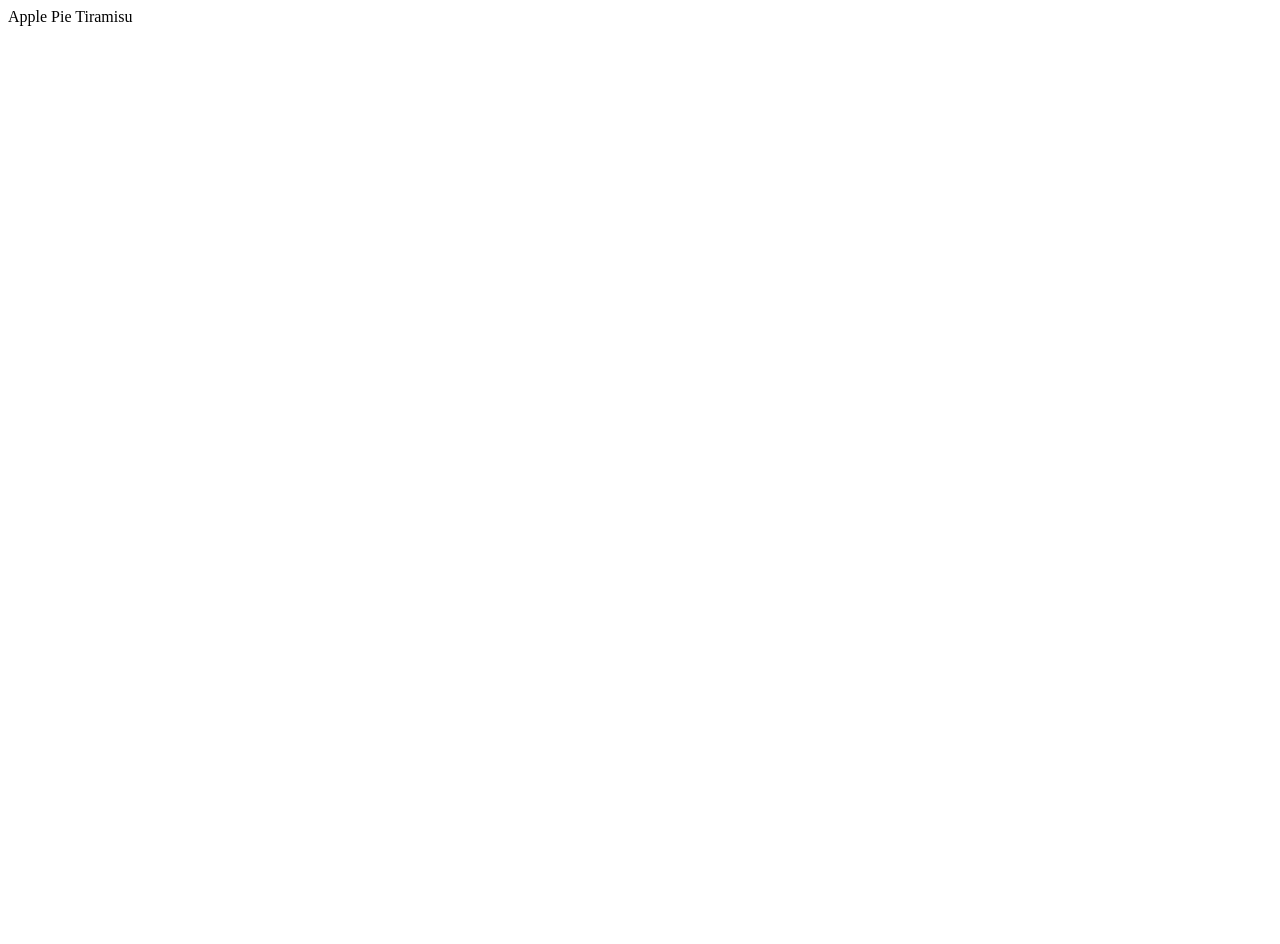
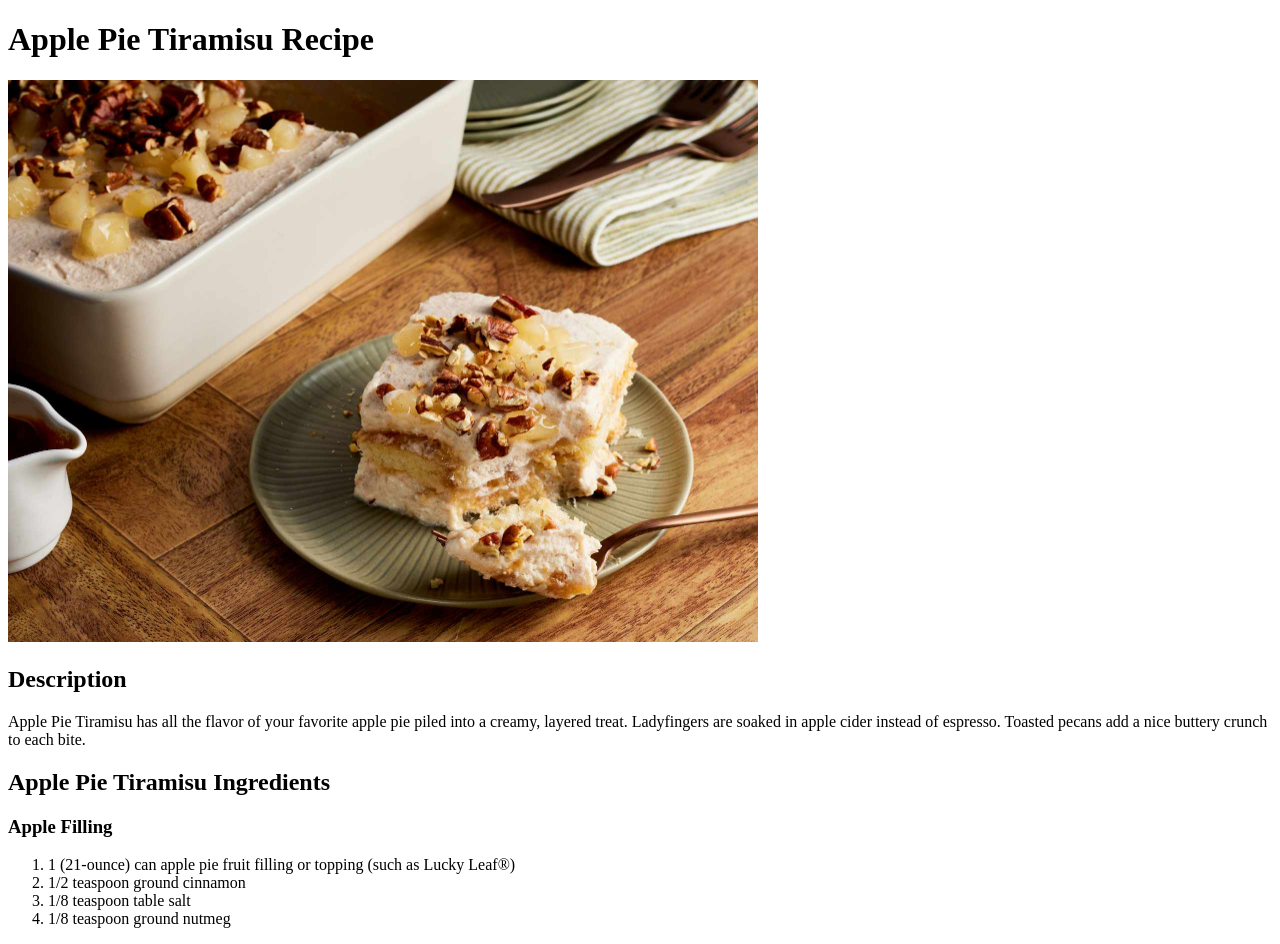
Before and after one commit to Eduard0AC/odin-recipes, a plain HTML site: page recipes/apple-pie-tiramisu.html in a window 1280 px wide. Before the commit the page ends 800 px from the top, so only its background shows below. Drawn offline with Linux system fonts and the light colour scheme.

Commit message:
Add apple pie tiramisu aplle filling ingredients

```diff
--- a/recipes/apple-pie-tiramisu.html
+++ b/recipes/apple-pie-tiramisu.html
@@ -2,10 +2,23 @@
 <html lang="en">
     <head>
         <meta charset="UTF-8">
-        <tittle>Apple Pie Tiramisu</tittle>
+        <title>Apple Pie Tiramisu</title>
     </head>
 
     <body>
+        <h1>Apple Pie Tiramisu Recipe</h1>
+        <img src="../imgs/apple-pie-tiramisu.jpg" alt="Apple Pie Tiramisu picture" width="750" height="562,5">
+
+        <h2>Description</h2>
+        <p>Apple Pie Tiramisu has all the flavor of your favorite apple pie piled into a creamy, layered treat. Ladyfingers are soaked in apple cider instead of espresso. Toasted pecans add a nice buttery crunch to each bite.</p>
+        <h2>Apple Pie Tiramisu Ingredients</h2>
+        <h3>Apple Filling</h3>
+        <ol>
+            <li>1 (21-ounce) can apple pie fruit filling or topping (such as Lucky Leaf®)</li>
+            <li>1/2 teaspoon ground cinnamon</li>
+            <li>1/8 teaspoon table salt</li>
+            <li>1/8 teaspoon ground nutmeg</li>
+        </ol>
 
     </body>
 </html>
```
Also changed, not shown: index.html (+1 -1 lines).
